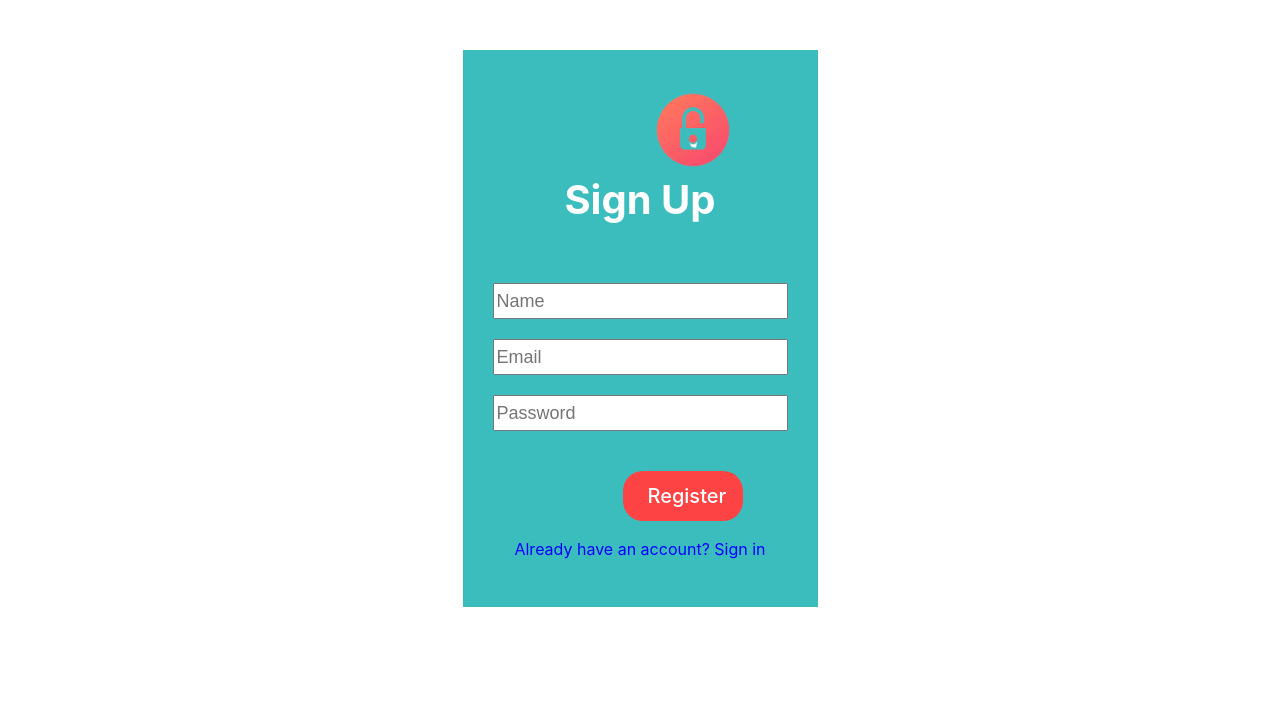
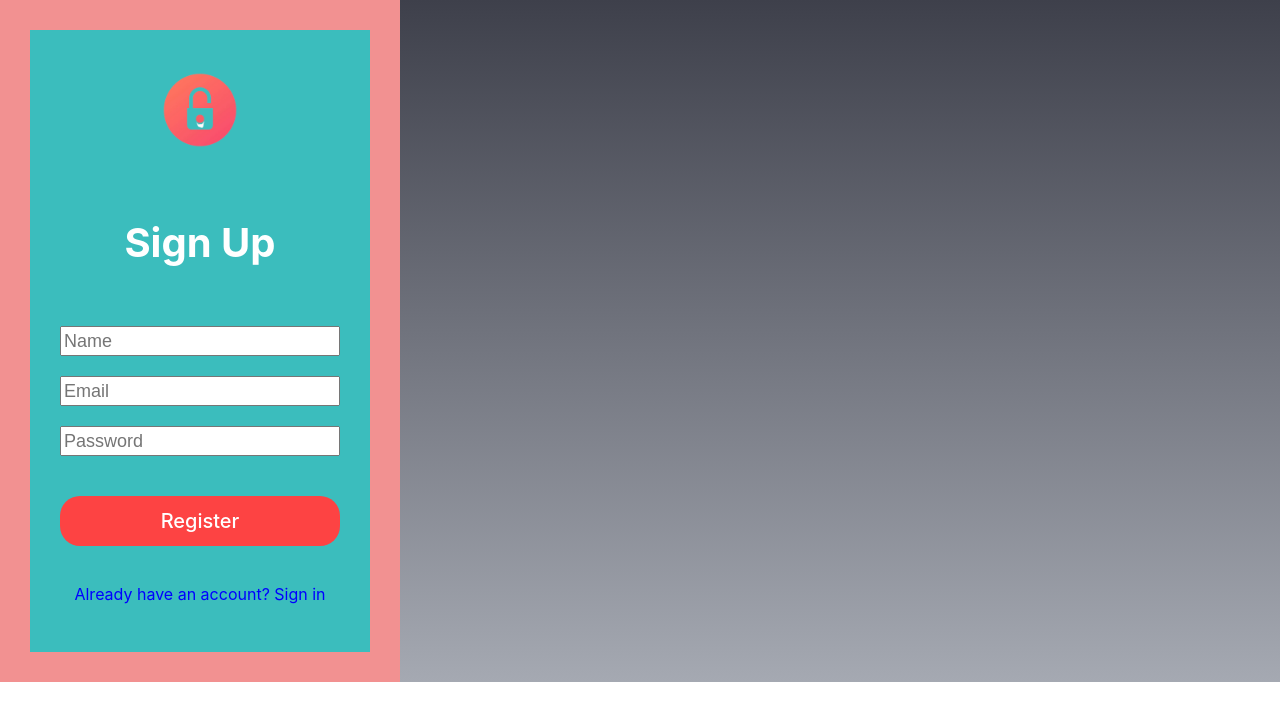
Before and after one commit to Shivanirathor/BookMyShow-Clone---React-Project---n88cmsrhco8d, a React (Vite) app: page /signup in a window 1280 px wide. Shown: the top 720 px of the page. Built offline with nearby package versions, Linux system fonts and the light colour scheme.

Commit message:
work on login

```diff
--- a/src/Pages/Login.jsx
+++ b/src/Pages/Login.jsx
@@ -3,20 +3,93 @@ import { Link } from "react-router-dom";
 import userImg from "../assets/user.png";
 import "../Style/Home.css";
 
+// const Login = () => {
+//   const usename = localStorage.getItem("name") || " ";
+//   return (
+//     <div className="login">
+//       <Link to="Signup">
+//         <img src={userImg} alt="img" width={"30px"} height={"20px"} />
+//         {localStorage.getItem("loggedIn") ? (
+//           <div>Welcome {usename}</div>
+//         ) : (
+//           <h3>Login</h3>
+//         )}
+//       </Link>
+//     </div>
+//   );
+// };
 const Login = () => {
-  const usename = localStorage.getItem("name") || " ";
+  const username = localStorage.getItem("name") || " ";
+  const isLoggedIn = localStorage.getItem("loggedIn");
+
+  const handleLogout = () => {
+    const confirmed = window.confirm("Are you sure you want to logout?");
+    if (confirmed) {
+      localStorage.removeItem("loggedIn");
+      window.location.reload();
+    }
+  };
+
   return (
-    <div className="login">
-      <Link to="Signup">
-        <img src={userImg} alt="img" width={"30px"} height={"20px"} />
-        {localStorage.getItem("loggedIn") ? (
-          <div>Welcome {usename}</div>
-        ) : (
-          <h3>Login</h3>
-        )}
-      </Link>
-    </div>
-  );
+//     <div className="login">
+//       <div className="user-dropdown">
+//         <img
+//           src={userImg}
+//           alt="img"
+//           width={"30px"}
+//           height={"20px"}
+//           onClick={() => {
+//             const dropdown = document.querySelector(".user-dropdown-menu");
+//             dropdown.classList.toggle("show");
+//           }}
+//         />
+//         <div className="user-dropdown-menu">
+//           {localStorage.getItem("loggedIn") ? (
+//             <div style={{ color: "blue" }}>
+//               Welcome {usename}
+//               <div></div>
+//               <button onClick={handleLogout}>Logout</button>
+//             </div>
+//           ) : (
+//             <Link to="Signup">Login</Link>
+//           )}
+//         </div>
+//       </div>
+//     </div>
+//   );
+// };
+
+<div className="login">
+<div className="user-dropdown">
+  <img
+    src={userImg}
+    alt="img"
+    width={"30px"}
+    height={"20px"}
+    onClick={() => {
+      const dropdown = document.querySelector(".user-dropdown-menu");
+      dropdown.classList.toggle("show");
+    }}
+  />
+  <div className="user-dropdown-menu">
+    {isLoggedIn ? (
+      <div>
+        {/* <div style={{ color: "blue" }}>
+          Welcome {username}
+        </div> */}
+        <button onClick={handleLogout}>Logout</button>
+      </div>
+    ) : (
+      <Link to="Signup">Login</Link>
+    )}
+  </div>
+</div>
+{isLoggedIn && (
+  <div style={{ color: "blue" }}>
+    Welcome {username}
+  </div>
+)}
+</div>
+);
 };
-
 export default Login;
--- a/src/Pages/Signup.jsx
+++ b/src/Pages/Signup.jsx
@@ -68,7 +68,7 @@ const Signup = () => {
 
         <button onClick={handleRegisterUser}>Register</button>
         <div onClick={() => navigate("/login")}>
-          <p style={{ color: "blue" }}>Already have an account? Sign in</p>
+          <p style={{ color: "blue" , cursor: "pointer"}}>Already have an account? Sign in</p>
         </div>
       </div>
     </div>
--- a/src/Pages/Wishlist.jsx
+++ b/src/Pages/Wishlist.jsx
@@ -7,6 +7,7 @@ const Wishlist = () => {
   return (
     <>
       <div className="wishlistCss">
+
         {wishListContextValue.map((item) => {
           return (
             <div className="modalCards">
--- a/src/Style/Home.css
+++ b/src/Style/Home.css
@@ -10,7 +10,7 @@
         justify-content: "space-evenly";
 }
 .search input{
-    font-size: 20px;
+    font-size: 17px;
     width: 600px;
     margin-top: 20px;
     height: 35px;
@@ -32,3 +32,21 @@
     margin-left: 20px;
     margin-bottom: -7px;
 }
+.user-dropdown {
+    position: relative;
+  }
+
+  .user-dropdown-menu {
+    display: none;
+    position: absolute;
+    top: 100%;
+    right: 0;
+    background-color: #fff;
+    padding: 10px;
+    border: 1px solid #ccc;
+    border-radius: 5px;
+  }
+
+  .user-dropdown-menu.show {
+    display: block;
+  }
--- a/src/Style/Signup.css
+++ b/src/Style/Signup.css
@@ -1,15 +1,16 @@
-body{
+/* body{
+
   background-color: rgb(235, 154, 54);
 }
 .signup{
   color: white;
-   background-color: white;
+   background-color: rgb(242, 145, 145);
     display: flex;
     flex-direction: column;
     justify-content: center;
    align-items: center;
-    max-width: 100%;
-    height: 100%;
+   max-width: 100%;
+  max-height: 100%;
     padding: 50px;
 }
 .signup button{
@@ -28,7 +29,7 @@ body{
     justify-content: center;
     text-align: center;
     width: 25%;
-    /* height: 80%; */
+    height: 80%;
     gap: 20px;
     background-color: rgb(59, 189, 189);
     padding: 30px;
@@ -45,4 +46,66 @@ body{
 .signupInputs input{
 height: 30px;
 font-size: 18px;
+} */
+
+
+/* body {
+  margin: 0;
+  display: flex;
+  justify-content: center;
+  align-items: center;
+  max-width: 100%;
+  height: 100vh;
+  background-color: blueviolet;
+} */
+
+.signup {
+  color: white;
+  background-color: rgb(242, 145, 145);
+  display: flex;
+  flex-direction: column;
+  justify-content: center;
+  align-items: center;
+  padding: 30px;
+  max-width: 400px; /* Set a max-width to keep the content centered and limit the width */
+  width: 100%; /* Add this to take full available width */
+  box-sizing: border-box; /* Add this to include padding and border in the width calculation */
 }
+
+
+.signupInputs {
+  display: flex;
+  flex-direction: column;
+  justify-content: center;
+  text-align: center;
+  gap: 20px;
+  background-color: rgb(59, 189, 189);
+  padding: 30px;
+  width: 100%; /* Add this to take full available width */
+  box-sizing: border-box; /* Add this to include padding and border in the width calculation */
+}
+.signup button {
+  color: white;
+  margin-top: 20px;
+  font-size: 20px;
+  width: 100%;
+  border-radius: 20px;
+  background-color: rgb(253, 67, 67);
+}
+
+
+.signupInputs img {
+  width: 100px;
+  margin: 0 auto; /* Use auto margin to center the image */
+}
+
+.signupInputs h2 {
+  font-size: 40px;
+}
+
+.signupInputs input {
+  height: 30px;
+  font-size: 18px;
+  width: 100%; /* Add this to take full available width */
+  box-sizing: border-box; /* Add this to include padding and border in the width calculation */
+}
```
